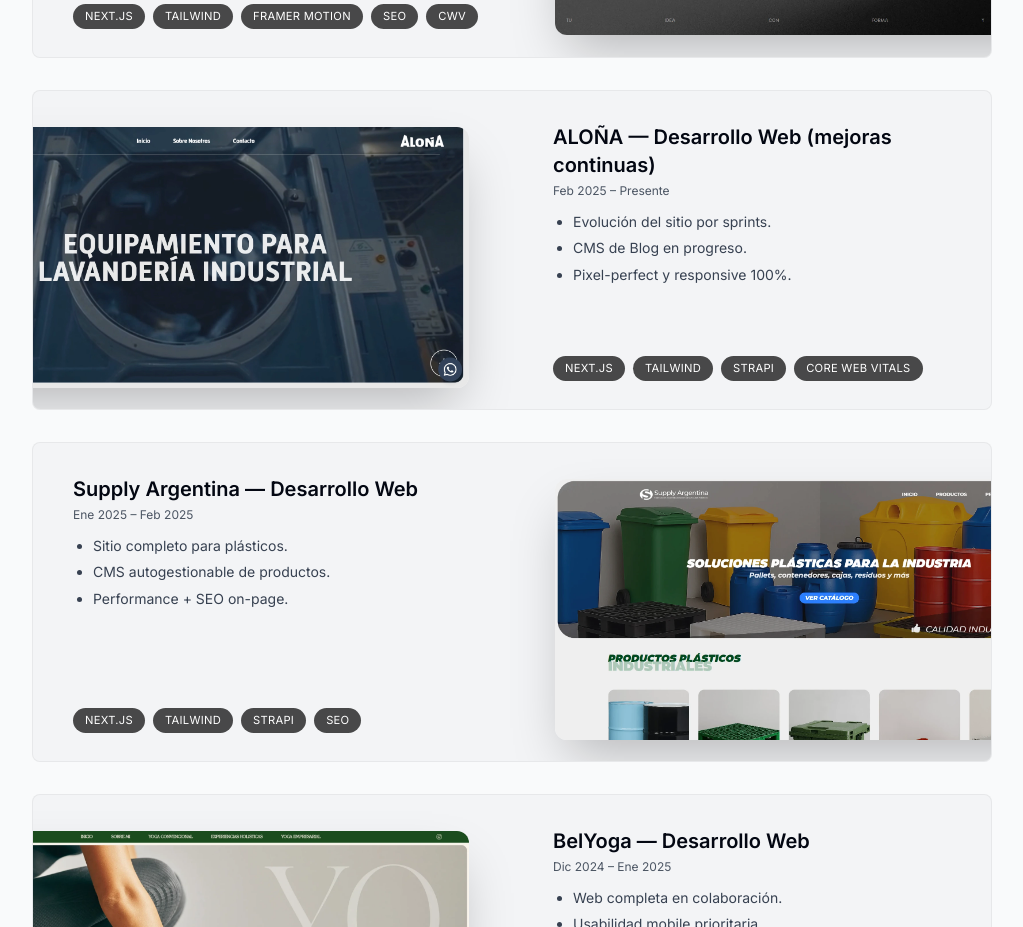
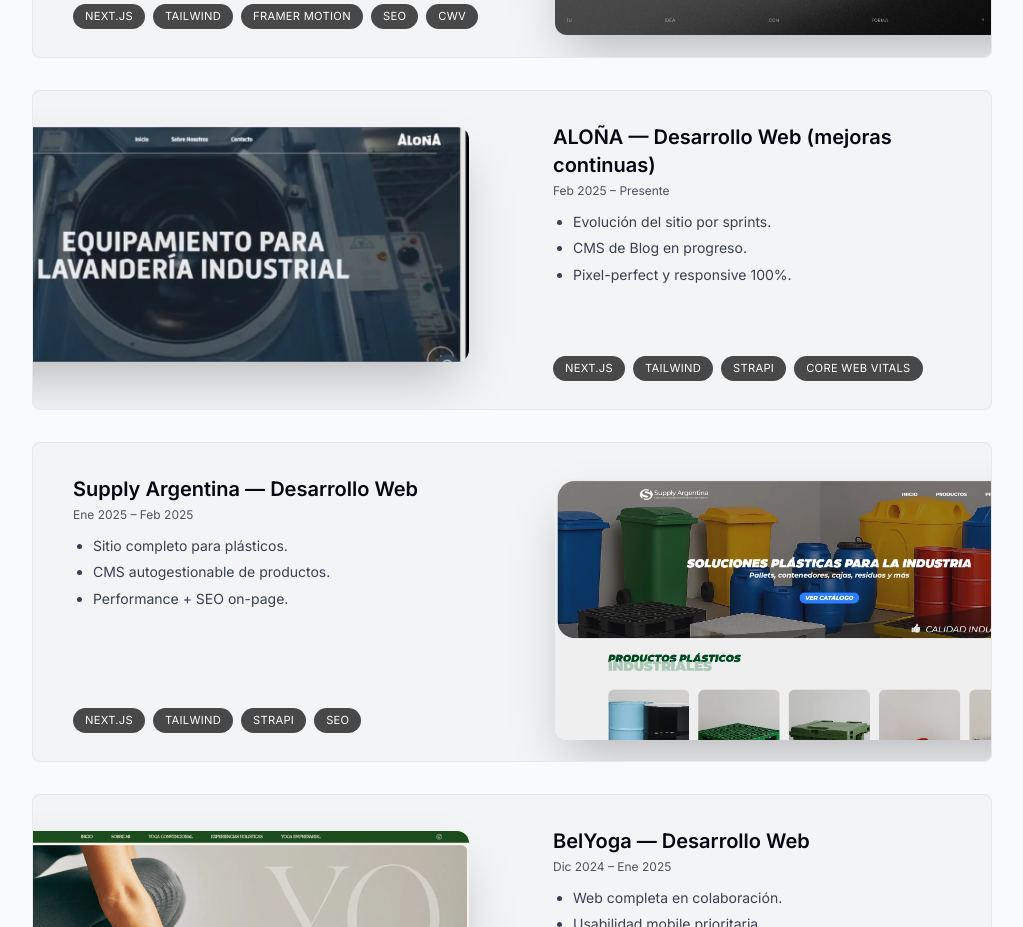
Before and after one commit to nicolamberto/portfolio-w-next.js, a Next.js app: page / in a window 1280 px wide. Shown: the part 1500-2427 px from the top of the page, without its empty margins (128-1151 px from the left). Built offline with nearby package versions, Linux system fonts and the light colour scheme.

Commit message:
add posters

```diff
--- a/components/project.jsx
+++ b/components/project.jsx
@@ -157,6 +157,7 @@
                             loop
                             playsInline
                             preload="none"
+                            poster={posterUrl}
                         />
                     </div>
                 )}
--- a/lib/data.jsx
+++ b/lib/data.jsx
@@ -63,7 +63,7 @@
       "Pixel-perfect y responsive 100%.",
     ],
     tags: ["Next.js", "Tailwind", "Strapi", "Core Web Vitals"],
-    posterUrl: "/alonacover.webp",
+    posterUrl: "/covervideoalona.png",
     videoUrl: "/videos/portfolioalona.mp4",
   },
   {
```
Also changed, not shown: public/covervideoalona.png (added).
